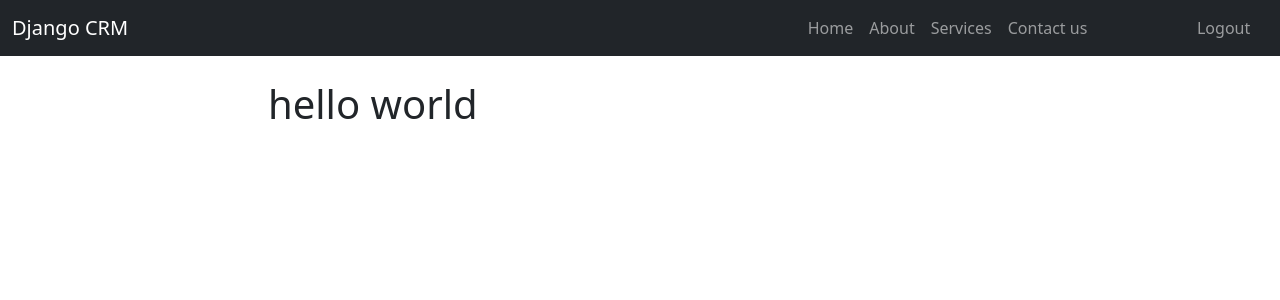
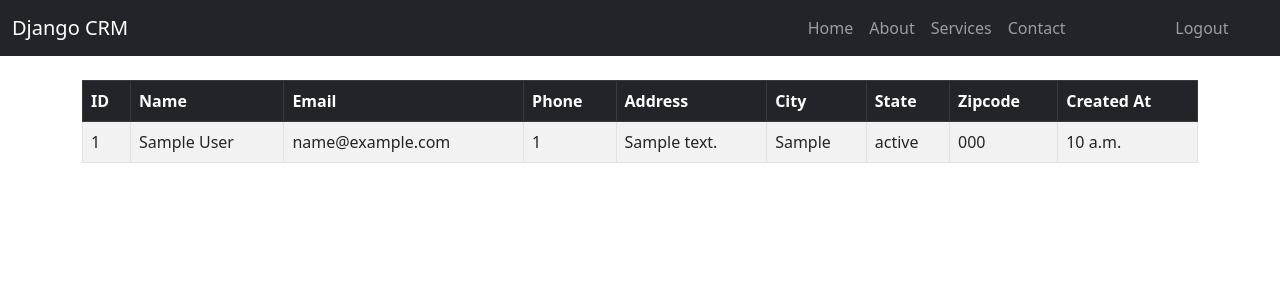
Before and after one commit to XudayfiIbra/django_crm, a Django app: page / in a window 1280 px wide. Shown: the top 300 px of the page. Run offline with Django 4.2, Linux system fonts and the light colour scheme; a user stored in the database is signed in; tables that the repository leaves empty hold one stand-in row (values such as "Sample post").

Commit message:
added Records in to the webpage and displays as table

```diff
--- a/website/templates/home.html
+++ b/website/templates/home.html
@@ -1,11 +1,55 @@
 {% extends 'base.html' %}
 {% block content %}
 
-<div class="col-md-6 offset-md-2">
+
+    <!--when the user is authenticated her what he see-->
+
     {% if user.is_authenticated %}
-        <h1>hello world</h1>
+
+        <div class="table-responsive">
+          <table class="table table-striped table-hover table-bordered">
+            <thead class="table-dark">
+              <tr>
+                <th scope="col">ID</th>
+                <th scope="col">Name</th>
+                <th scope="col">Email</th>
+                <th scope="col">Phone</th>
+                <th scope="col">Address</th>
+                <th scope="col">City</th>
+                <th scope="col">State</th>
+                <th scope="col">Zipcode</th>
+                <th scope="col">Created At</th>
+
+              </tr>
+            </thead>
+            <tbody>
+
+                 {% if records %}
+
+                 {% for record in records %}
+
+                  <tr>
+                      <td>{{ record.id }}</td>
+                      <td>{{ record.first_name }} {{ record.last_name }}</td>
+                      <td>{{ record.email }}</td>
+                      <td>{{ record.phone_number }}</td>
+                      <td>{{ record.address }}</td>
+                      <td>{{ record.city }}</td>
+                      <td>{{ record.state }}</td>
+                      <td>{{ record.zipcode }}</td>
+                      <td>{{ record.created_at }}</td>
+
+              {% endfor %}
+
+            {% endif %}
+            </tbody>
+          </table>
+        </div>
+
 
     {% else %}
+    <!--Ended if the use is authenticated-->
+    <div class="col-md-6 offset-md-2">
     <h1>Login</h1>
     <form method="POST" action="{% url 'home' %}">
         {% csrf_token %}
@@ -23,9 +67,6 @@
         </div>
 
         <button  type="submit" class="btn btn-secondary offset-md-5" >Login</button>
-
-
-
     </form>
     {% endif %}
 </div>
--- a/website/templates/navbar.html
+++ b/website/templates/navbar.html
@@ -17,7 +17,7 @@
                         <a class="nav-link" aria-current="page" href="#">Services</a>
                     </div>
                     <div class="navbar-nav">
-                        <a class="nav-link" aria-current="page" href="#">Contact us</a>
+                        <a class="nav-link" aria-current="page" href="#">Contact</a>
                     </div>
 
                     <div class="navbar-nav offset-md-1">
--- a/website/views.py
+++ b/website/views.py
@@ -2,8 +2,9 @@ from django.shortcuts import render, redirect
 from django.contrib.auth import login, logout, authenticate
 from django.contrib import messages
 from .forms import SingUpForm
-
+from .models import Record
 def home(request):
+    records = Record.objects.all()
 
     # if login in
     if request.method == 'POST':
@@ -16,10 +17,10 @@ def home(request):
             messages.success(request, 'welcome back ' + username + ' you are logged successfully')
             return redirect('home')
         else:
-            messages.success(request, 'There was an error please try again')
+            messages.success(request, 'There was an error to login please try again')
             return redirect('home')
     else:
-        return render(request, 'home.html', {})
+        return render(request, 'home.html', {'records':records})
 
 
 def logout_user(request):
```
